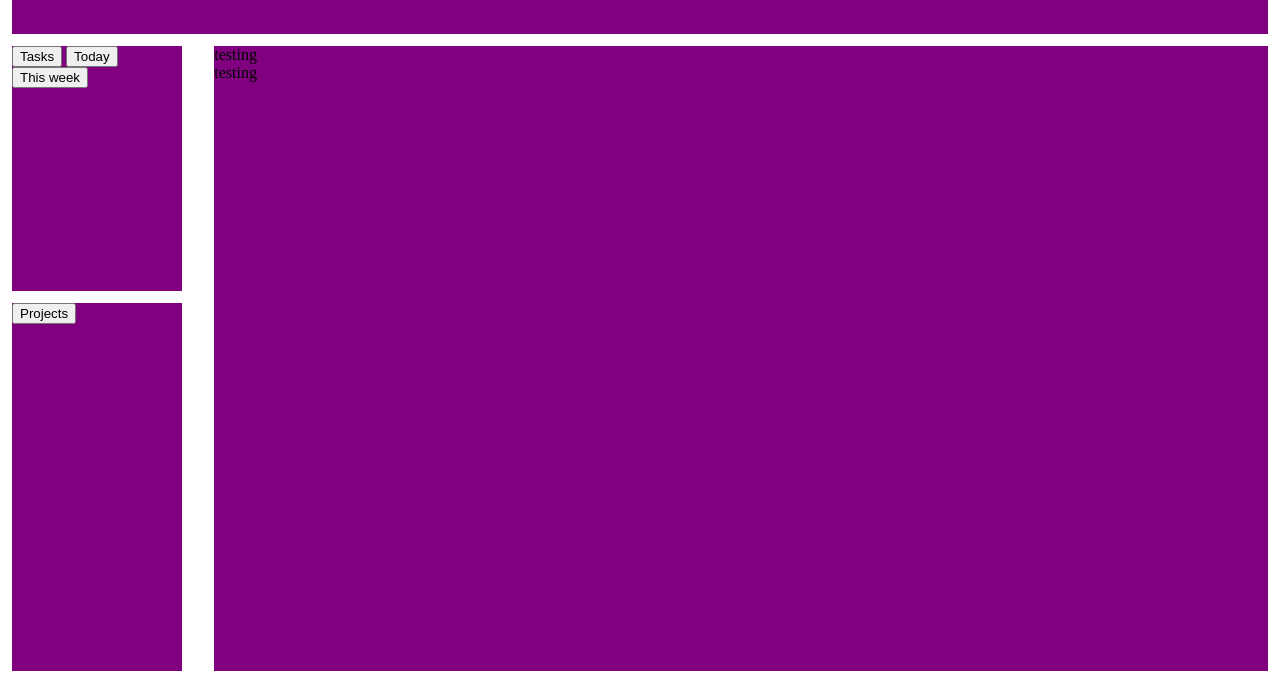
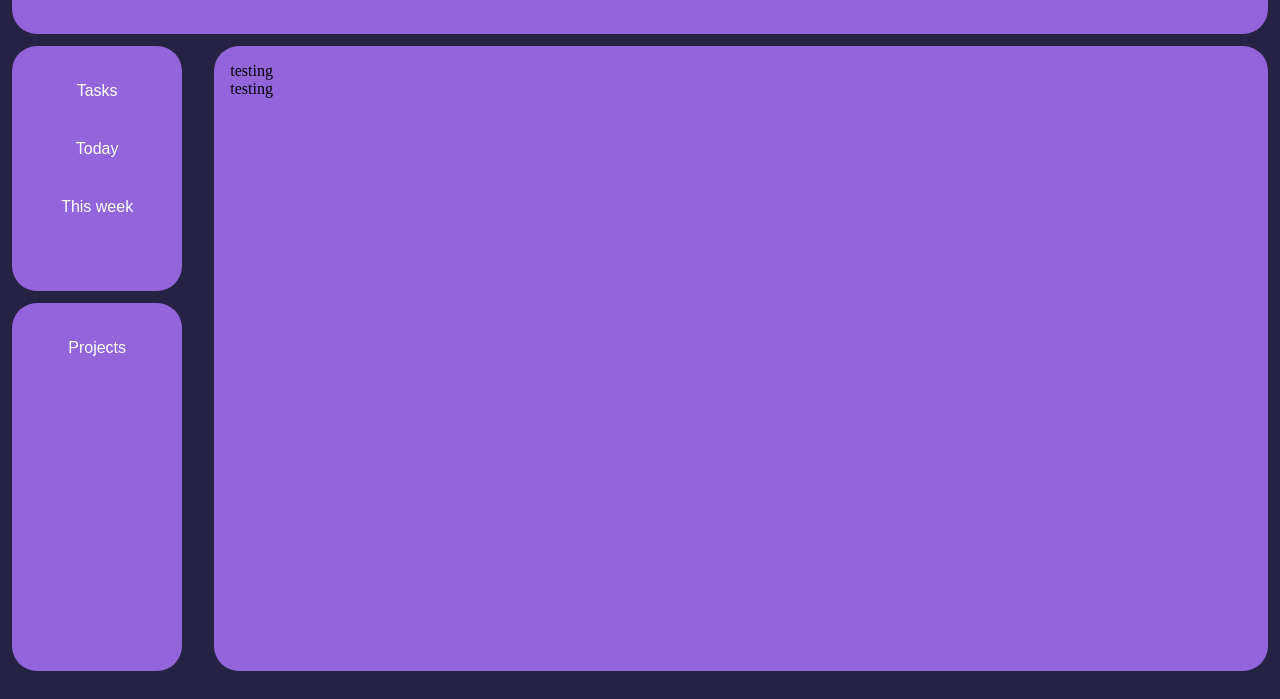
Before and after one commit to Al-Waleed/todo-list, a website built with webpack: page src/index.html in a window 1280 px wide. Shown: the part 101-800 px from the top of the page. Built offline with nearby package versions, Linux system fonts and the light colour scheme.

Commit message:
Add style

```diff
--- a/src/style.css
+++ b/src/style.css
@@ -4,9 +4,12 @@ body{
 }
 body{
     margin: 0;
+    background-color: #252243 ;
 }
 #main > div {
-    background-color: purple;
+    background-color: #9365DB;
+    border-radius: 25px;
+    padding: 16px;
 }
 #main{
     height: 95%;
@@ -25,15 +28,38 @@ body{
 #header{
     grid-area: header;
 }
+#header > h1{
+    text-align: center;
+}
+
 
 #tasks{
     grid-area: tasks;
+    display: flex;
+    flex-direction: column;
 }
 
 #projects{
     grid-area: projects;
+    display: flex;
+    flex-direction: column;
 }
 
 #content{
     grid-area: content;
 }
+
+button{
+    cursor: pointer;
+    background-color: #9365DB;
+    border: none;
+    border-radius: 0.25rem;
+    padding: 8px;
+    margin: 12px;
+    color: #fff;
+    font-size: 16px;
+}
+
+button:hover{
+    background-color: #5C469C;
+}
```
